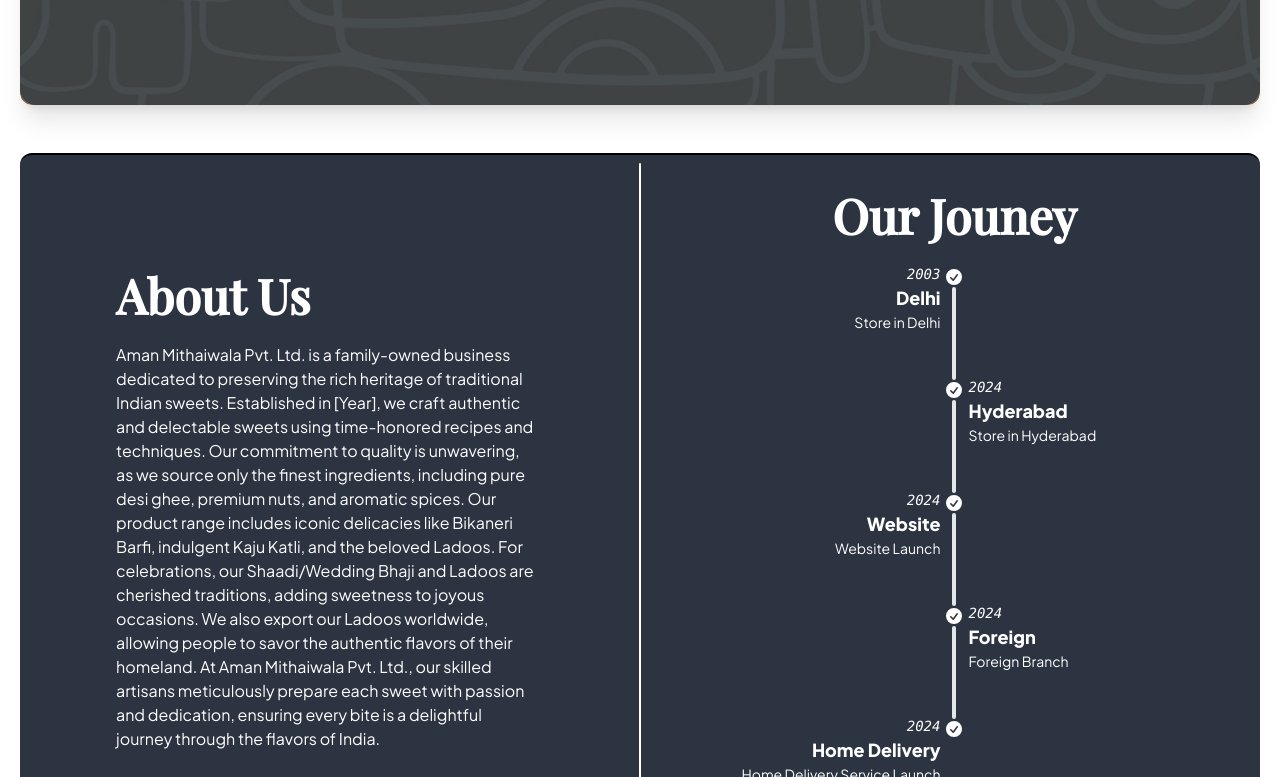
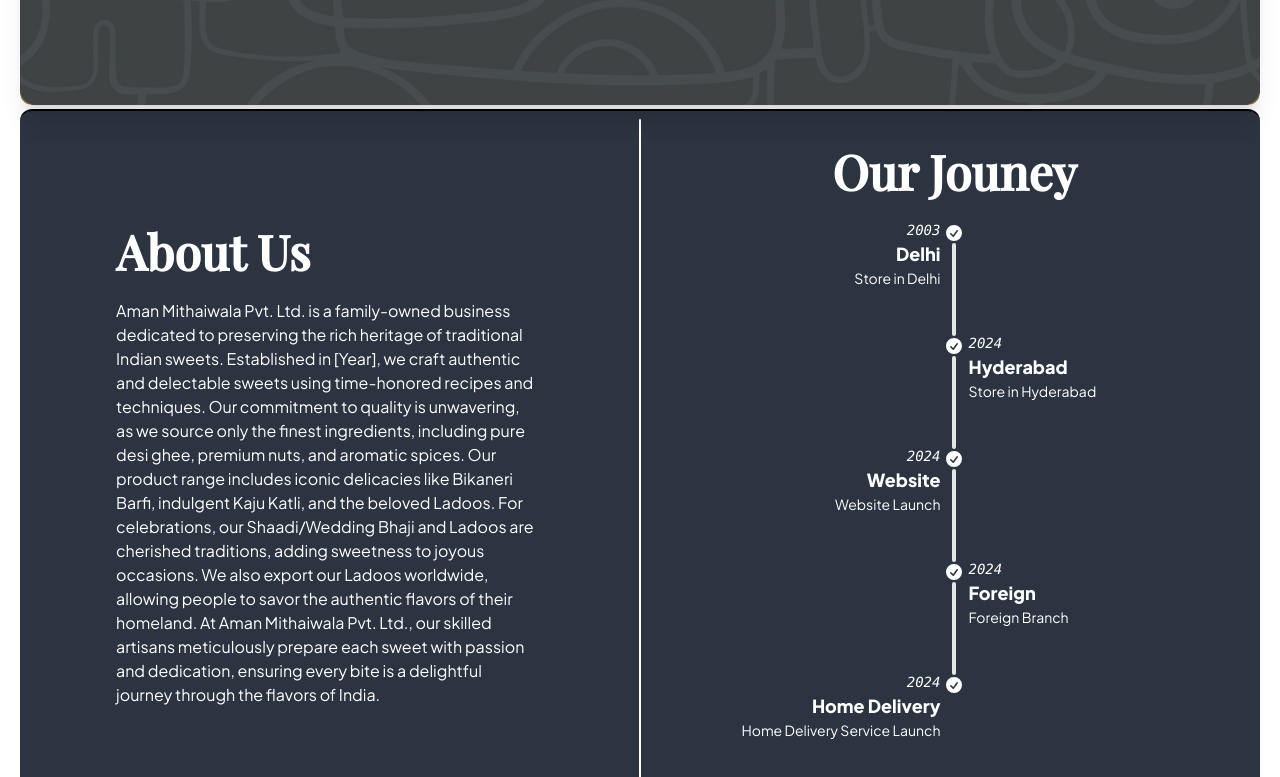
Before and after one commit to sahabji0P/aman-mithai-wala, a Next.js app: page / in a window 1280 px wide. Shown: the part 2063-2840 px from the top of the page. Built offline with nearby package versions, Linux system fonts and the light colour scheme.

Commit message:
some minor changes

```diff
--- a/components/products.js
+++ b/components/products.js
@@ -73,7 +73,7 @@
 
     return (
 
-        <div className="card w-full h-auto mb-10 bg-base-100 shadow-xl rounded-xl image-full mt-1 flex flex-col overflow-x-hidden lg-h-auto">
+        <div className="card w-full h-auto mb-1 bg-base-100 shadow-xl rounded-xl image-full mt-1 flex flex-col overflow-x-hidden lg-h-auto">
             <figure><Image src={doodle2} alt="Shoes" className='w-full' /></figure>
 
             <div className="card-body items-center justify-center h-auto">
--- a/components/timeline.js
+++ b/components/timeline.js
@@ -7,7 +7,7 @@
 
             <section id='Aboutus'></section>
 
-            <div className="my-12 py-2 flex flex-col w-full border-y-2 border-black dark:border-neutral-800 rounded-xl bg-neutral text-white lg:flex-row">
+            <div className="my-1 py-2 flex flex-col w-full border-y-2 border-black dark:border-neutral-800 rounded-xl bg-neutral text-white lg:flex-row">
 
                 <div className=" w-full flex flex-col items-center justify-between pt-3 space-x-4">
 
```
